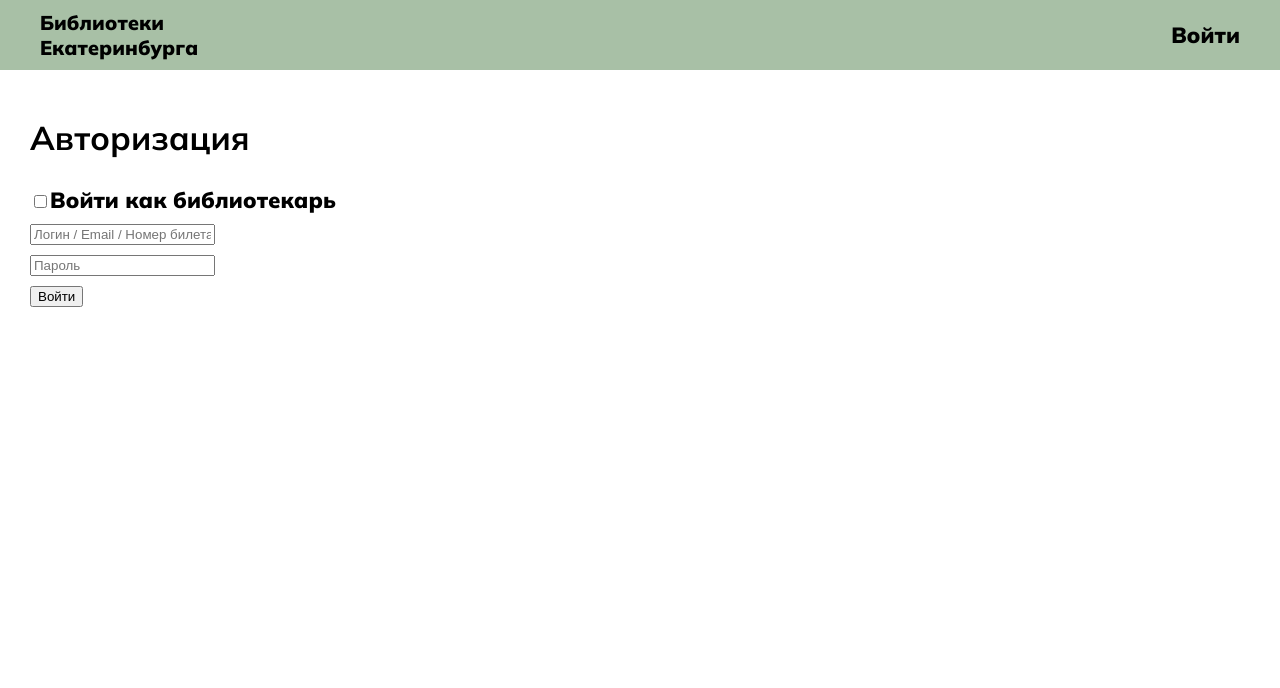
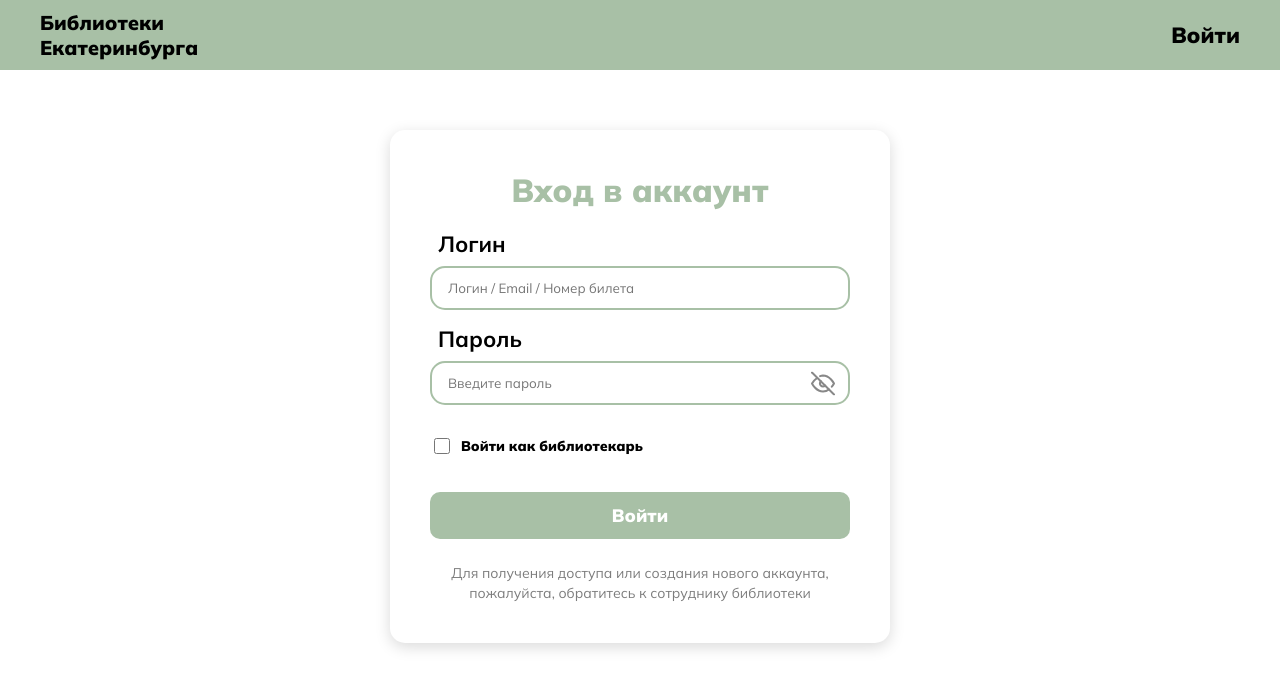
Before and after one commit to optovolokn0/bilet-djinn, a React (Vite) app in the folder frontend/: page /login in a window 1280 px wide. Shown: the top 688 px of the page. Built offline with nearby package versions, Linux system fonts and the light colour scheme.

Commit message:
upd loginpage and dropdown

```diff
--- a/frontend/src/components/Header.tsx
+++ b/frontend/src/components/Header.tsx
@@ -98,8 +98,27 @@ export default function Header() {
                 {/* Дропдаун меню */}
                 {isDropdownOpen && (
                   <div className="dropdown-menu">
-                    <Link to="/reader/my-books" className="dropdown-item" onClick={() => setIsDropdownOpen(false)}>Мои книги</Link>
-                    <Link to="/reader/history" className="dropdown-item" onClick={() => setIsDropdownOpen(false)}>История</Link>
+                    {/* 💡 Отображаем "Мои книги" и "История" только для читателя */}
+                    {user?.role === 'reader' && (
+                      <>
+                        <Link
+                          to="/reader/my-books"
+                          className="dropdown-item"
+                          onClick={() => setIsDropdownOpen(false)}
+                        >
+                          Мои книги
+                        </Link>
+                        <Link
+                          to="/reader/history"
+                          className="dropdown-item"
+                          onClick={() => setIsDropdownOpen(false)}
+                        >
+                          История
+                        </Link>
+                      </>
+                    )}
+
+                    {/* "Выход" отображается всегда, независимо от роли */}
                     <div onClick={handleLogout} className="dropdown-item logout-item">Выход</div>
                   </div>
                 )}
--- a/frontend/src/pages/LoginPage.tsx
+++ b/frontend/src/pages/LoginPage.tsx
@@ -1,19 +1,44 @@
-import { useState } from "react";
+import React, { useState } from 'react';
+import { useNavigate } from 'react-router-dom';
 import { useAppDispatch } from "../hooks";
 import { setCredentials } from "../features/auth/authSlice";
 import type { IUser, UserRole } from "../modules";
-import { useNavigate } from "react-router-dom";
+
+// --- SVG Иконки (из второго файла) ---
+const EyeOpenIcon = (
+    <svg width="24" height="24" viewBox="0 0 24 24" fill="none" stroke="currentColor" strokeWidth="2" strokeLinecap="round" strokeLinejoin="round">
+        <path d="M1 12s4-8 11-8 11 8 11 8-4 8-11 8-11-8-11-8z"></path>
+        <circle cx="12" cy="12" r="3"></circle>
+    </svg>
+);
+
+const EyeClosedIcon = (
+    <svg width="24" height="24" viewBox="0 0 24 24" fill="none" stroke="currentColor" strokeWidth="2" strokeLinecap="round" strokeLinejoin="round">
+        <path d="M17.94 17.94A10.07 10.07 0 0 1 12 20c-7 0-11-8-11-8a18.45 18.45 0 0 1 5.06-5.46m3.02-1.9A10.07 10.07 0 0 1 12 4c7 0 11 8 11 8a18.5 18.5 0 0 1-2.16 3.19m-6.72-1.21a3 3 0 1 1-4.24-4.24"></path>
+        <line x1="1" y1="1" x2="23" y2="23"></line>
+    </svg>
+);
 
 const LoginPage = () => {
     const dispatch = useAppDispatch();
     const navigate = useNavigate();
 
+    // --- Состояние (Логика из первого файла + UI стейт глаза из второго) ---
     const [login, setLogin] = useState("");
     const [password, setPassword] = useState("");
-  const [isLibrary, setIsLibrary] = useState(false); // чекбокс
+    const [isLibrary, setIsLibrary] = useState(false); // Логика чекбокса
     const [error, setError] = useState("");
+    const [showPassword, setShowPassword] = useState(false); // Логика глаза
 
-  const handleLogin = async () => {
+    // Переключатель видимости пароля
+    const togglePasswordVisibility = () => {
+        setShowPassword(prev => !prev);
+    };
+
+    // --- Основная логика входа (из первого файла) ---
+    const handleLogin = async (e: React.FormEvent) => {
+        e.preventDefault(); // Важно для работы внутри <form>
+
         try {
             setError("");
 
@@ -70,38 +95,80 @@ const LoginPage = () => {
         }
     };
 
+    // --- Верстка (UI из второго файла) ---
     return (
-    <div style={{ padding: 20 }}>
-      <h2>Авторизация</h2>
+        <div className="login-card">
+            <p className="login-title">Вход в аккаунт</p>
 
-      <div>
-        <label>
+            <form onSubmit={handleLogin} className="login-form">
+                {/* Поле Логин */}
+                <div className="username">
+                    <label className="label">Логин</label>
                     <input
+                        id="username"
+                        type="text"
+                        value={login}
+                        onChange={(e) => setLogin(e.target.value)}
+                        autoComplete="username"
+                        placeholder="Логин / Email / Номер билета"
+                        className="input"
+                    />
+                </div>
+
+                {/* Поле Пароль */}
+                <div className="password">
+                    <label className="label">Пароль</label>
+                    <div className="password-input-wrapper">
+                        <input
+                            id="password"
+                            type={showPassword ? 'text' : 'password'}
+                            value={password}
+                            onChange={(e) => setPassword(e.target.value)}
+                            autoComplete="current-password"
+                            placeholder="Введите пароль"
+                            className="input"
+                        />
+                        <button
+                            type="button"
+                            onClick={togglePasswordVisibility}
+                            className="toggle-password-btn"
+                            aria-label={showPassword ? 'Скрыть пароль' : 'Показать пароль'}
+                        >
+                            {showPassword ? EyeOpenIcon : EyeClosedIcon}
+                        </button>
+                    </div>
+                </div>
+
+                {/* Чекбокс "Библиотекарь" (Добавлен в дизайн) */}
+                <div style={{ marginTop: '15px', display: 'flex', alignItems: 'center', gap: '8px' }}>
+                    <input
+                        id="is-library"
                         type="checkbox"
                         checked={isLibrary}
                         onChange={() => setIsLibrary(!isLibrary)}
+                        style={{ width: '16px', height: '16px', cursor: 'pointer' }}
                     />
+                    <label htmlFor="is-library" style={{ fontSize: '14px', cursor: 'pointer', userSelect: 'none' }}>
                         Войти как библиотекарь
                     </label>
                 </div>
 
-      <input
-        type="text"
-        placeholder="Логин / Email / Номер билета"
-        value={login}
-        onChange={(e) => setLogin(e.target.value)}
-        style={{ display: "block", marginTop: 10 }}
-      />
-      <input
-        type="password"
-        placeholder="Пароль"
-        value={password}
-        onChange={(e) => setPassword(e.target.value)}
-        style={{ display: "block", marginTop: 10 }}
-      />
+                {/* Вывод ошибки */}
+                {error && (
+                    <div style={{ color: "#d32f2f", fontSize: "14px", marginTop: "10px", textAlign: 'center' }}>
+                        {error}
+                    </div>
+                )}
 
-      <button onClick={handleLogin} style={{ marginTop: 10 }}>Войти</button>
-      {error && <div style={{ color: "red", marginTop: 10 }}>{error}</div>}
+                {/* Кнопка */}
+                <button className="btn" type="submit" style={{ marginTop: '20px' }}>
+                    Войти
+                </button>
+
+                <p className="hint">
+                    Для получения доступа или создания нового аккаунта, пожалуйста, обратитесь к сотруднику библиотеки
+                </p>
+            </form>
         </div>
     );
 };
--- a/frontend/src/style/header.css
+++ b/frontend/src/style/header.css
@@ -79,12 +79,11 @@
 }
 
 .dropdown-item:hover {
-    background-color: #f5f5f5;
+    background-color: #a8c0a62e;
     color: #000;
 }
 
 .logout-item {
-    border-top: 1px solid #eee;
     color: #d32f2f;
 }
 
```
Lines whose indentation alone changed are shown as unchanged.
